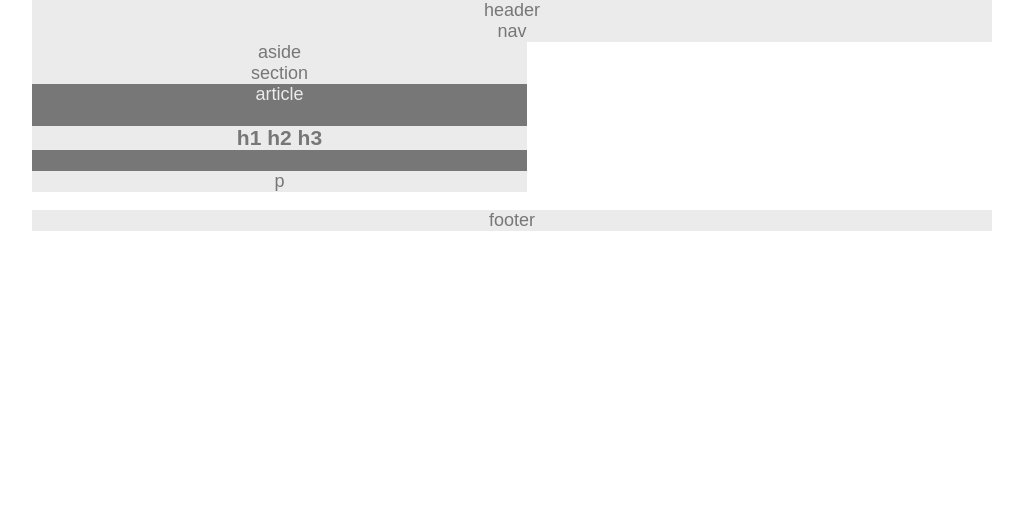
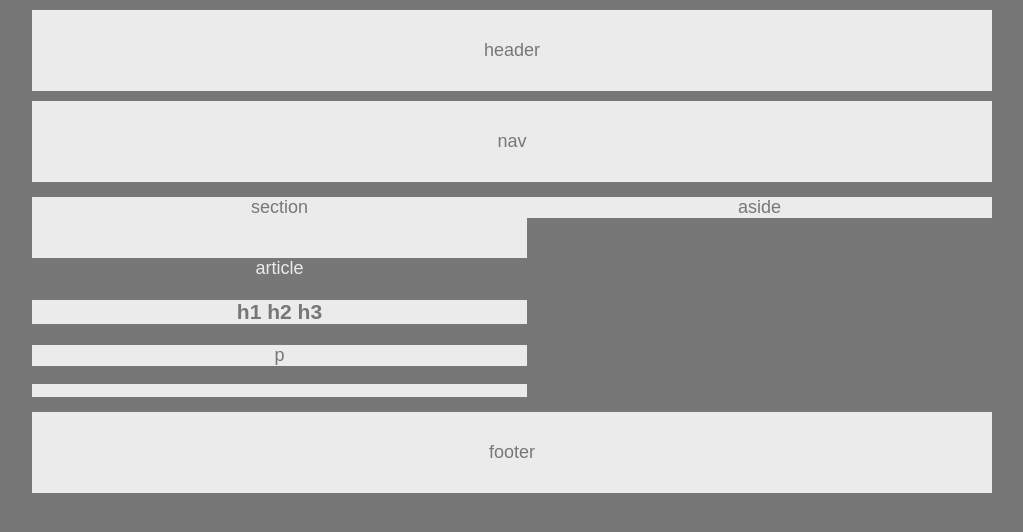
Before and after one commit to amandat85/HW-Wireframe, a plain HTML site: page index.html in a window 1280 px wide. Shown: the whole page, without its empty margins (128-1151 px from the left). Drawn offline with Linux system fonts and the light colour scheme.

Commit message:
Overlay
First attempt at overlay the sections pieces.

```diff
--- a/style.css
+++ b/style.css
@@ -7,23 +7,52 @@ body {
     padding-left: 30px;
     padding-right: 30px;
     text-align: center;
+    background-color: #777;
 }
 
 header, nav, section, aside, footer {
     background-color: #ebebeb;
 }
 
+header {
+    padding-top: 30px;
+    padding-bottom: 30px;
+    margin-top: 10px;
+    margin-bottom: 10px;
+}
+
+nav {
+    padding-top: 30px;
+    padding-bottom: 30px;
+    margin-bottom: 15px;
+}
+
 aside {
-    width: 495px;
+    width: 465px;
+    float: right;
 }
 section {
     width: 495px;
+    float: left;
+    margin-bottom: 15px;
+    position: relative;
+    height: 200px;
 }
 
 article {
     color: #ebebeb;
     background-color: #777;
     width: 495px;
+    margin-top: 40px;
+    position: absolute;
+
+}
+
+footer {
+    clear: both;
+    padding-top: 30px;
+    padding-bottom: 30px;
+    margin-top: 15px;
 }
 
 .text {
```
